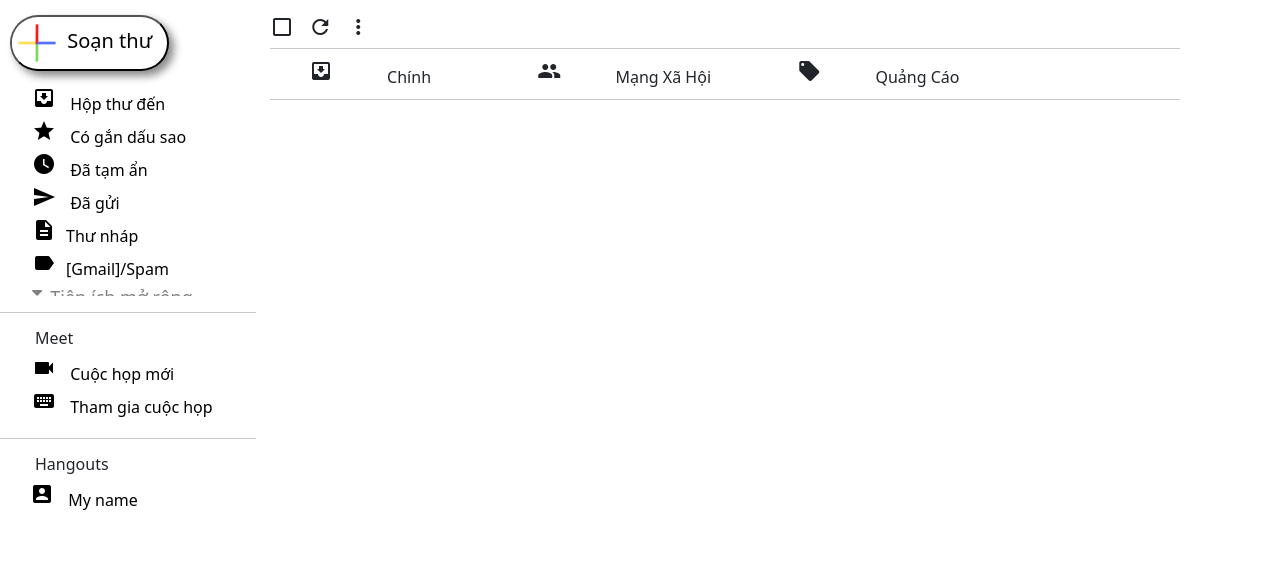
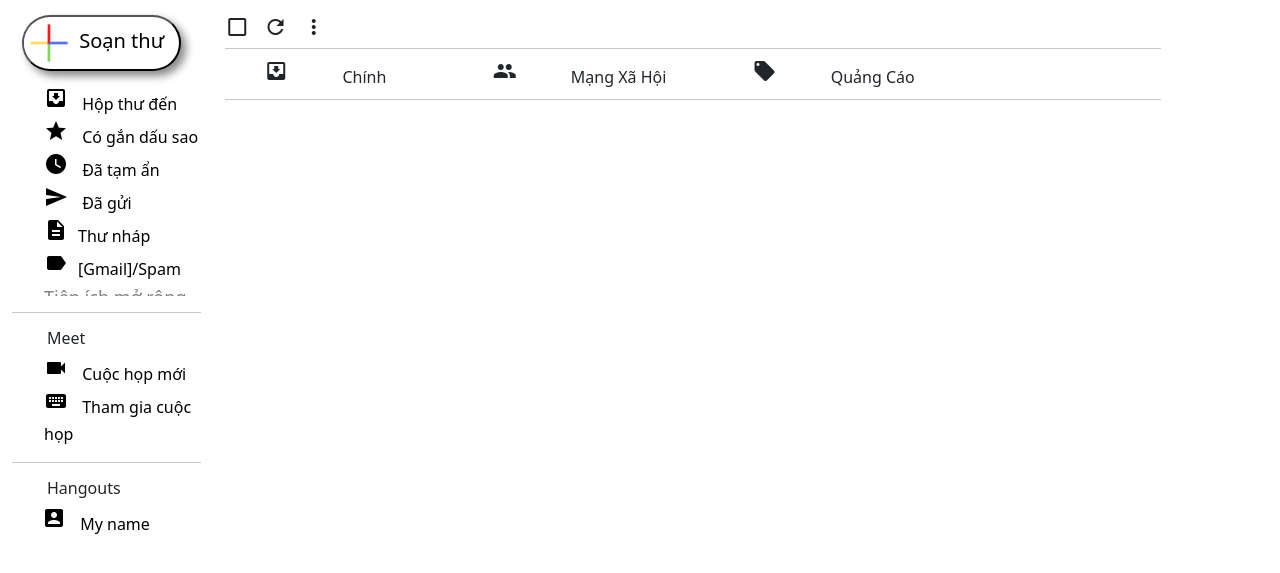
Before and after one commit to TQuyet/PROJECT_GMAIL_NHOM6, a PHP site: page / in a window 1280 px wide. Shown: the part 68-641 px from the top of the page. Run offline with PHP 8.4, Linux system fonts and the light colour scheme; some libraries are stand-ins or nearby versions.

Commit message:
Chia lại bô cục 2 9 1

```diff
--- a/assets/style.css
+++ b/assets/style.css
@@ -91,8 +91,6 @@
 
 /* sidebar vs righttop */
 #Sidebar {
-  height: 100%;
-  width: 20%;
   margin: 0px;
 }
 .dropdown-btn {
@@ -142,12 +140,6 @@
 }
 
 /* Main */
-#Main {
-  margin-left: 270px;
-  margin-right: 100px;
-  position: relative;
-  bottom: 500px;
-}
 
 .btn {
   width: 250px;
--- a/index.php
+++ b/index.php
@@ -53,6 +53,9 @@
         <hr>
         <!--Header-->
     </div>
+    <div class="container-fluid">
+	<div class="row">
+    <div class="col-md-2">
     <div id="Sidebar" >
 
 
@@ -261,7 +264,11 @@
         }
     </script>
     </div>
+    </div>
+
+
     <!--Main-->
+    <div class="col-md-9">
     <div id = "Main">
         <div class="main-bar">
         <span class="material-icons">check_box_outline_blank</span>
@@ -285,6 +292,13 @@
     </div>
     <hr style="margin:0">
     </div>
+    </div>
+    </div>
+    <div class="col-md-1">
+
+		</div>
+    </div>
+    </div>
 
 
     <script src="https://cdn.jsdelivr.net/npm/bootstrap@5.1.3/dist/js/bootstrap.bundle.min.js"
```
